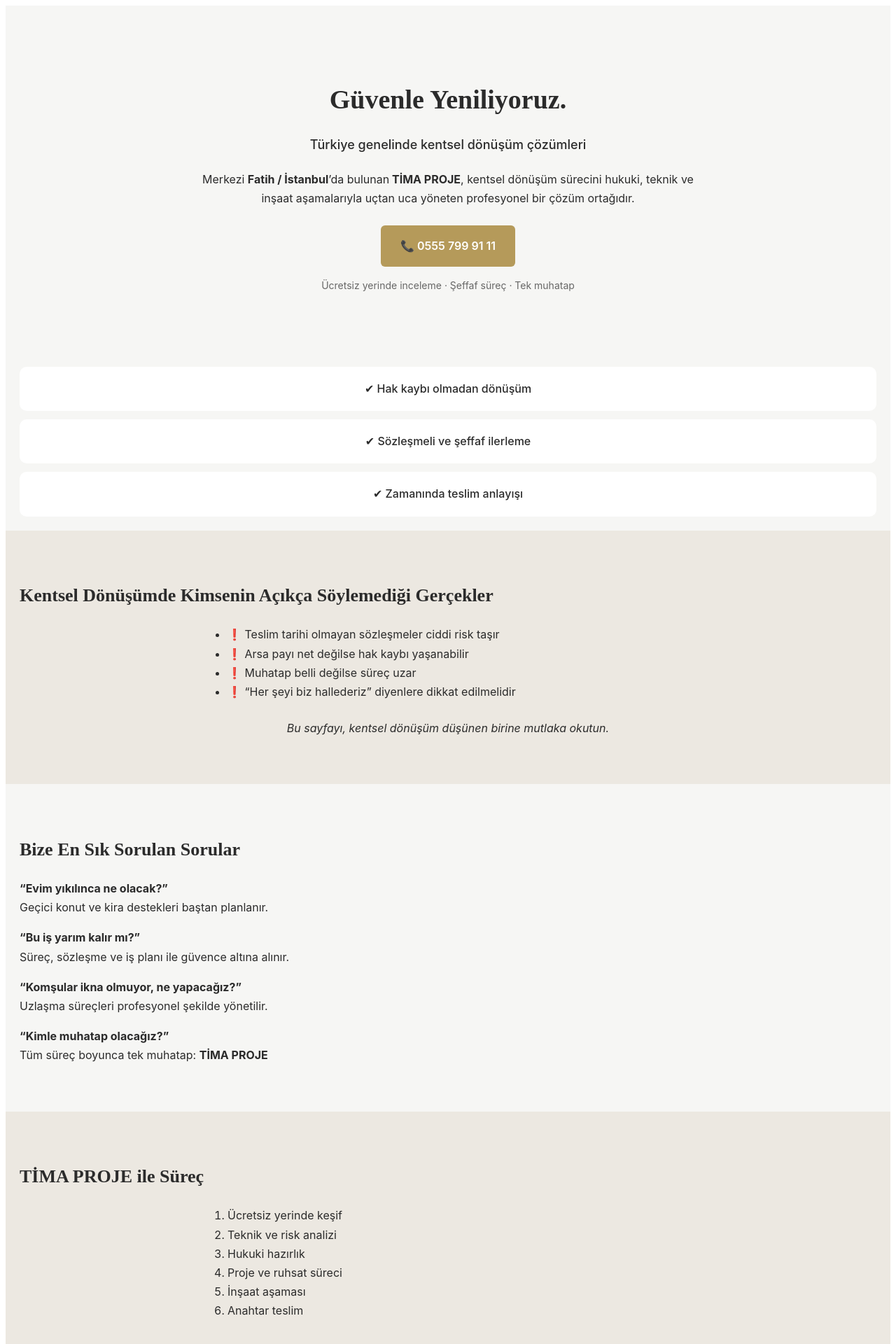
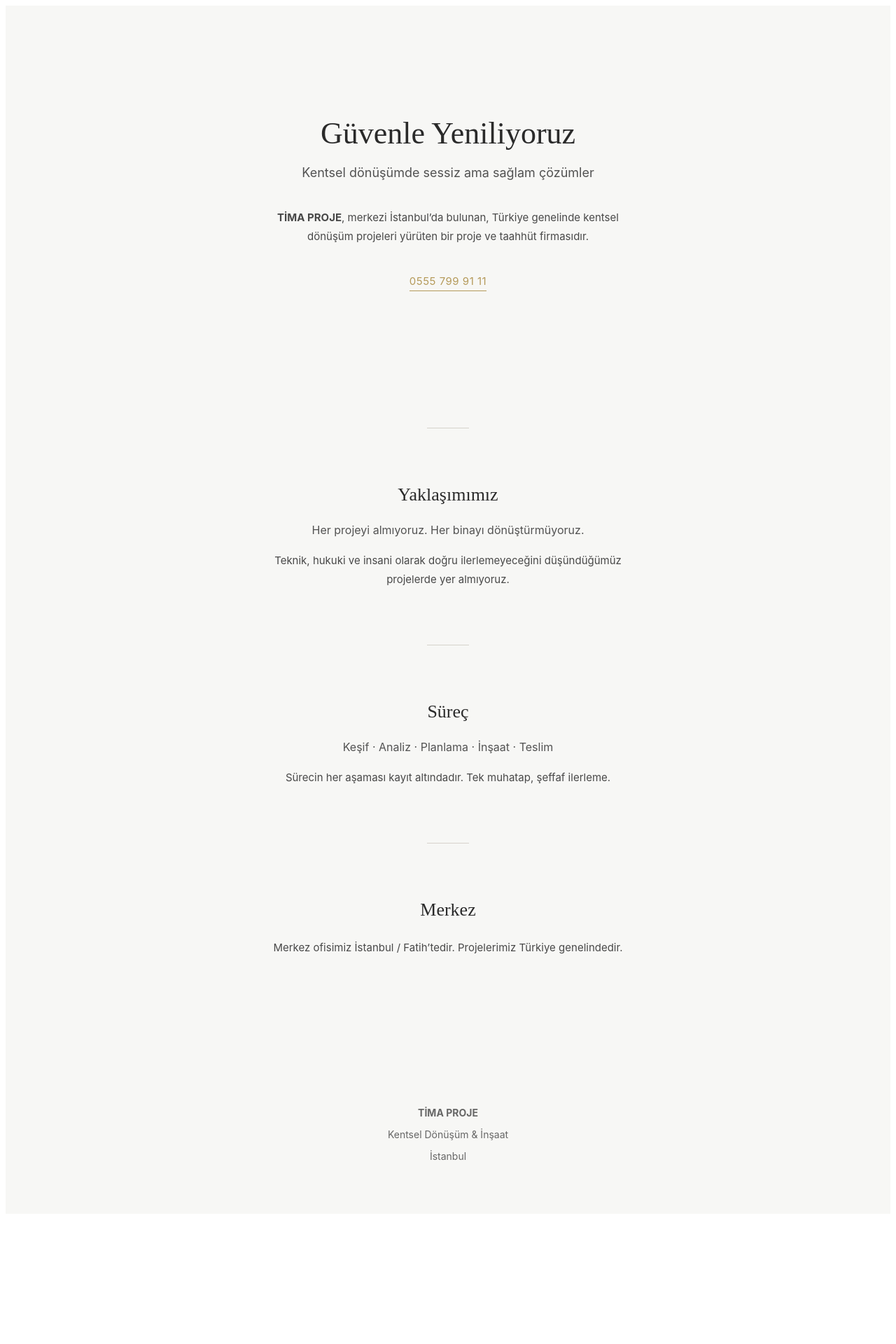
Before and after one commit to yzcdiscephe/Sanal, a Next.js app: page / in a window 1280 px wide. Shown: the top 1920 px of the page at 70% size. After the commit the page ends 1742 px from the top, so only its background shows below. Built offline with nearby package versions, Linux system fonts and the light colour scheme.

Commit message:
Update index.js

```diff
--- a/pages/index.js
+++ b/pages/index.js
@@ -4,93 +4,77 @@ export default function Home() {
 
       {/* HERO */}
       <section style={s.hero}>
-        <h1 style={s.h1}>Güvenle Yeniliyoruz.</h1>
+        <h1 style={s.h1}>Güvenle Yeniliyoruz</h1>
 
         <p style={s.sub}>
-          Türkiye genelinde kentsel dönüşüm çözümleri
+          Kentsel dönüşümde sessiz ama sağlam çözümler
         </p>
 
-        <p style={s.text}>
-          Merkezi <strong>Fatih / İstanbul</strong>’da bulunan
-          <strong> TİMA PROJE</strong>, kentsel dönüşüm sürecini
-          hukuki, teknik ve inşaat aşamalarıyla uçtan uca yöneten
-          profesyonel bir çözüm ortağıdır.
+        <p style={s.desc}>
+          <strong>TİMA PROJE</strong>, merkezi İstanbul’da bulunan,
+          Türkiye genelinde kentsel dönüşüm projeleri yürüten
+          bir proje ve taahhüt firmasıdır.
         </p>
 
         <a href="tel:05557999111" style={s.cta}>
-          📞 0555 799 91 11
+          0555 799 91 11
         </a>
+      </section>
 
-        <p style={s.note}>
-          Ücretsiz yerinde inceleme · Şeffaf süreç · Tek muhatap
+      {/* AYIRICI */}
+      <div style={s.divider}></div>
+
+      {/* FELSEFE */}
+      <section style={s.section}>
+        <h2 style={s.h2}>Yaklaşımımız</h2>
+
+        <p style={s.min}>
+          Her projeyi almıyoruz.
+          Her binayı dönüştürmüyoruz.
+        </p>
+
+        <p style={s.desc}>
+          Teknik, hukuki ve insani olarak
+          doğru ilerlemeyeceğini düşündüğümüz
+          projelerde yer almıyoruz.
         </p>
       </section>
 
-      {/* GÜVEN */}
-      <section style={s.grid}>
-        <div style={s.box}>✔ Hak kaybı olmadan dönüşüm</div>
-        <div style={s.box}>✔ Sözleşmeli ve şeffaf ilerleme</div>
-        <div style={s.box}>✔ Zamanında teslim anlayışı</div>
-      </section>
+      {/* AYIRICI */}
+      <div style={s.divider}></div>
 
-      {/* GERÇEKLER */}
-      <section style={s.alt}>
-        <h2 style={s.h2}>
-          Kentsel Dönüşümde Kimsenin Açıkça Söylemediği Gerçekler
-        </h2>
+      {/* SÜREÇ */}
+      <section style={s.section}>
+        <h2 style={s.h2}>Süreç</h2>
 
-        <ul style={s.list}>
-          <li>❗ Teslim tarihi olmayan sözleşmeler ciddi risk taşır</li>
-          <li>❗ Arsa payı net değilse hak kaybı yaşanabilir</li>
-          <li>❗ Muhatap belli değilse süreç uzar</li>
-          <li>❗ “Her şeyi biz hallederiz” diyenlere dikkat edilmelidir</li>
-        </ul>
+        <p style={s.min}>
+          Keşif · Analiz · Planlama · İnşaat · Teslim
+        </p>
 
-        <p style={s.italic}>
-          Bu sayfayı, kentsel dönüşüm düşünen birine mutlaka okutun.
+        <p style={s.desc}>
+          Sürecin her aşaması kayıt altındadır.
+          Tek muhatap, şeffaf ilerleme.
         </p>
       </section>
 
-      {/* HİKAYE */}
+      {/* AYIRICI */}
+      <div style={s.divider}></div>
+
+      {/* GÜVEN */}
       <section style={s.section}>
-        <h2 style={s.h2}>Bize En Sık Sorulan Sorular</h2>
+        <h2 style={s.h2}>Merkez</h2>
 
-        <p><strong>“Evim yıkılınca ne olacak?”</strong><br />
-        Geçici konut ve kira destekleri baştan planlanır.</p>
-
-        <p><strong>“Bu iş yarım kalır mı?”</strong><br />
-        Süreç, sözleşme ve iş planı ile güvence altına alınır.</p>
-
-        <p><strong>“Komşular ikna olmuyor, ne yapacağız?”</strong><br />
-        Uzlaşma süreçleri profesyonel şekilde yönetilir.</p>
-
-        <p><strong>“Kimle muhatap olacağız?”</strong><br />
-        Tüm süreç boyunca tek muhatap: <strong>TİMA PROJE</strong></p>
-      </section>
-
-      {/* SÜREÇ */}
-      <section style={s.alt}>
-        <h2 style={s.h2}>TİMA PROJE ile Süreç</h2>
-
-        <ol style={s.list}>
-          <li>Ücretsiz yerinde keşif</li>
-          <li>Teknik ve risk analizi</li>
-          <li>Hukuki hazırlık</li>
-          <li>Proje ve ruhsat süreci</li>
-          <li>İnşaat aşaması</li>
-          <li>Anahtar teslim</li>
-        </ol>
+        <p style={s.desc}>
+          Merkez ofisimiz İstanbul / Fatih’tedir.
+          Projelerimiz Türkiye genelindedir.
+        </p>
       </section>
 
       {/* FOOTER */}
       <footer style={s.footer}>
         <p><strong>TİMA PROJE</strong></p>
         <p>Kentsel Dönüşüm & İnşaat</p>
-        <p>Merkez Ofis: Fatih / İstanbul</p>
-        <p>📞 0555 799 91 11</p>
-        <p style={s.footerNote}>
-          Güveni reklamla değil, bilgiyle kurar.
-        </p>
+        <p>İstanbul</p>
       </footer>
 
     </main>
@@ -102,85 +86,68 @@ export default function Home() {
 const s = {
   page: {
     fontFamily: "Inter, sans-serif",
-    background: "#F6F6F4",
-    color: "#2B2B2B",
-    lineHeight: 1.7
+    background: "#F7F7F5",
+    color: "#2A2A2A"
   },
   hero: {
-    padding: "70px 20px",
-    textAlign: "center"
+    padding: "120px 20px",
+    textAlign: "center",
+    maxWidth: "900px",
+    margin: "0 auto"
   },
   h1: {
     fontFamily: "Playfair Display, serif",
-    fontSize: "38px",
-    marginBottom: "10px"
+    fontSize: "44px",
+    fontWeight: 500,
+    marginBottom: "20px"
+  },
+  sub: {
+    fontSize: "18px",
+    opacity: 0.8,
+    marginBottom: "40px"
+  },
+  desc: {
+    maxWidth: "520px",
+    margin: "0 auto 40px",
+    fontSize: "15px",
+    lineHeight: 1.8,
+    opacity: 0.85
+  },
+  cta: {
+    fontSize: "15px",
+    letterSpacing: "0.5px",
+    textDecoration: "none",
+    color: "#B59A5A",
+    borderBottom: "1px solid #B59A5A",
+    paddingBottom: "4px"
+  },
+  divider: {
+    width: "60px",
+    height: "1px",
+    background: "#D6D2CB",
+    margin: "80px auto"
+  },
+  section: {
+    textAlign: "center",
+    maxWidth: "700px",
+    margin: "0 auto",
+    padding: "0 20px"
   },
   h2: {
     fontFamily: "Playfair Display, serif",
     fontSize: "26px",
-    marginBottom: "20px"
+    fontWeight: 500,
+    marginBottom: "25px"
   },
-  sub: {
-    fontSize: "18px",
+  min: {
+    fontSize: "16px",
     marginBottom: "20px",
-    fontWeight: 500
-  },
-  text: {
-    maxWidth: "720px",
-    margin: "0 auto 25px"
-  },
-  cta: {
-    display: "inline-block",
-    background: "#B59A5A",
-    color: "#fff",
-    padding: "16px 28px",
-    borderRadius: "6px",
-    fontWeight: 600,
-    textDecoration: "none"
-  },
-  note: {
-    marginTop: "15px",
-    fontSize: "14px",
-    opacity: 0.7
-  },
-  grid: {
-    display: "grid",
-    gridTemplateColumns: "1fr",
-    gap: "12px",
-    padding: "20px"
-  },
-  box: {
-    background: "#fff",
-    padding: "18px",
-    borderRadius: "10px",
-    textAlign: "center",
-    fontWeight: 500
-  },
-  alt: {
-    background: "#ECE8E1",
-    padding: "50px 20px"
-  },
-  section: {
-    padding: "50px 20px"
-  },
-  list: {
-    maxWidth: "650px",
-    margin: "0 auto",
-    paddingLeft: "20px"
-  },
-  italic: {
-    marginTop: "25px",
-    fontStyle: "italic",
-    textAlign: "center"
+    opacity: 0.8
   },
   footer: {
-    background: "#2B2B2B",
-    color: "#fff",
-    padding: "40px 20px",
-    textAlign: "center"
-  },
-  footerNote: {
-    marginTop: "10px",
+    marginTop: "140px",
+    padding: "60px 20px",
+    textAlign: "center",
     fontSize: "14px",
     opacity: 0.7
   }
```
